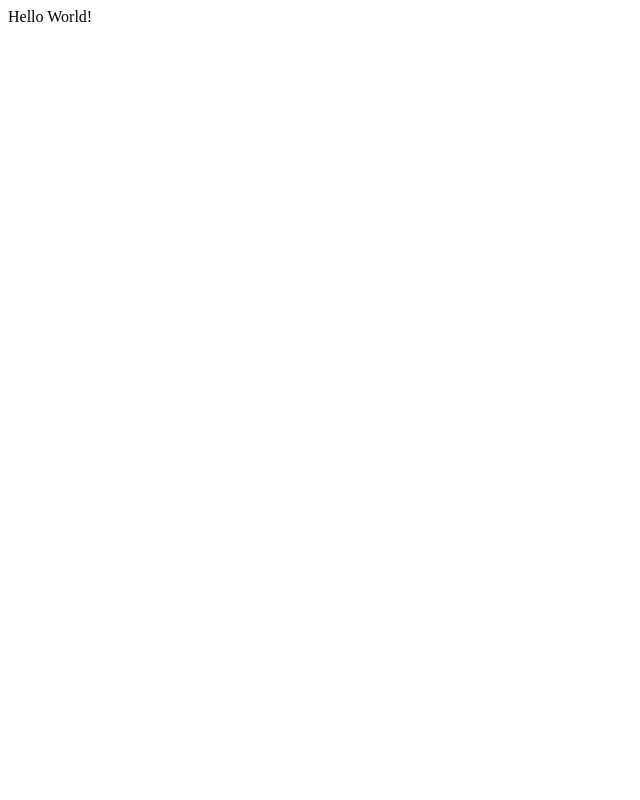
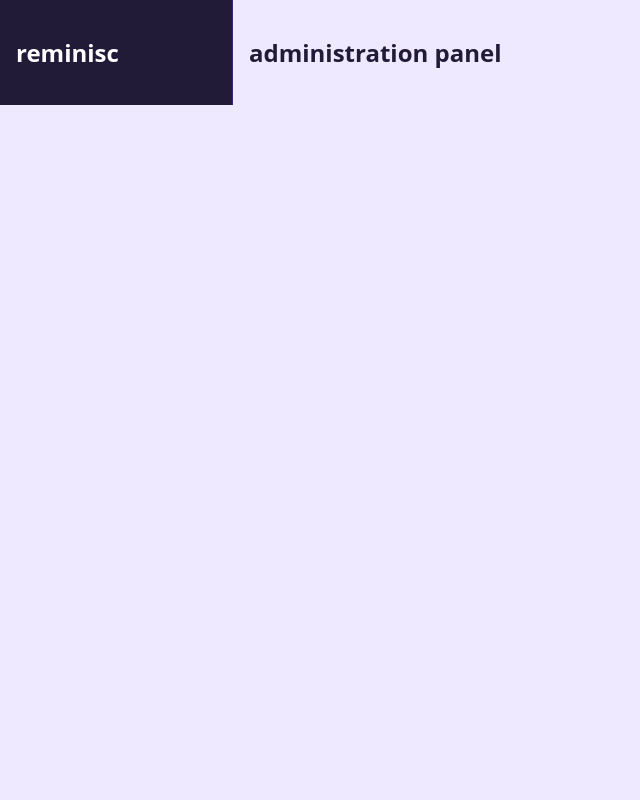
Before and after one commit to konradstrack/reminisc, a Flask app: page / in a window 1280 px wide. Before the commit the part shown is almost empty. Shown: the whole page, without its empty margins (0-640 px from the left). Run offline with Flask 2, Linux system fonts and the light colour scheme.

Commit message:
simple layout for the webpanel

```diff
--- /dev/null
+++ b/reminisc/core/webpanel/static/layout.css
@@ -0,0 +1,27 @@
+body {
+    background-color: #EEE9FF;
+    color: #221B38;
+    padding: 0;
+    margin: 0;
+    font-family: 'Open Sans', sans-serif;
+}
+
+#container {
+    display: table;
+    height: 100%;
+    width: 100%;
+}
+
+#navigation {
+    display: table-cell;
+    width: 200px;
+    background-color: #221B38;
+    border-right: 1px solid #3D257F;
+    color: white;
+    padding: 1em;
+}
+
+#right {
+    display: table-cell;
+    padding: 1em;
+}
--- a/reminisc/core/webpanel/templates/home.html
+++ b/reminisc/core/webpanel/templates/home.html
@@ -0,0 +1,8 @@
+{% extends "layout.html" %}
+{% block title %}
+home
+{% endblock %}
+
+{% block body %}
+<h2>administration panel</h2>
+{% endblock %}
--- a/reminisc/core/webpanel/templates/layout.html
+++ b/reminisc/core/webpanel/templates/layout.html
@@ -1,9 +1,34 @@
 <!DOCTYPE html>
 <html>
+
 <head>
-    <title></title>
+    <title>reminisc | {% block title %}welcome{% endblock %}</title>
+    <link rel="stylesheet" type="text/css" href="{{ url_for('static', filename='layout.css') }}">
 </head>
+
 <body>
 
+<div id="container">
+    <nav id="navigation">
+        <h1>reminisc</h1>
+    </nav>
+
+    <div id="right">
+        <div id="flash-messages">
+            {% with flashes = get_flashed_messages() %}
+            {% if flashes %}
+            <ul class="flashes">
+                {% for message in flashes %}
+                <li>{{ message }}
+                    {% endfor %}
+            </ul>
+            {% endif %}
+            {% endwith %}
+        </div>
+        <div class="main">
+            {% block body %}{% endblock %}
+        </div>
+    </div>
+</div>
 </body>
 </html>
--- a/reminisc/core/webpanel/webpanel.py
+++ b/reminisc/core/webpanel/webpanel.py
@@ -1,8 +1,8 @@
-from flask import Flask
+from flask import Flask, render_template
 
 app = Flask(__name__)
 
 
 @app.route('/')
-def hello_world():
-    return 'Hello World!'
+def home():
+    return render_template('home.html')
```
Also changed, not shown: reminisc/core/webpanel/static/style.css (deleted).
